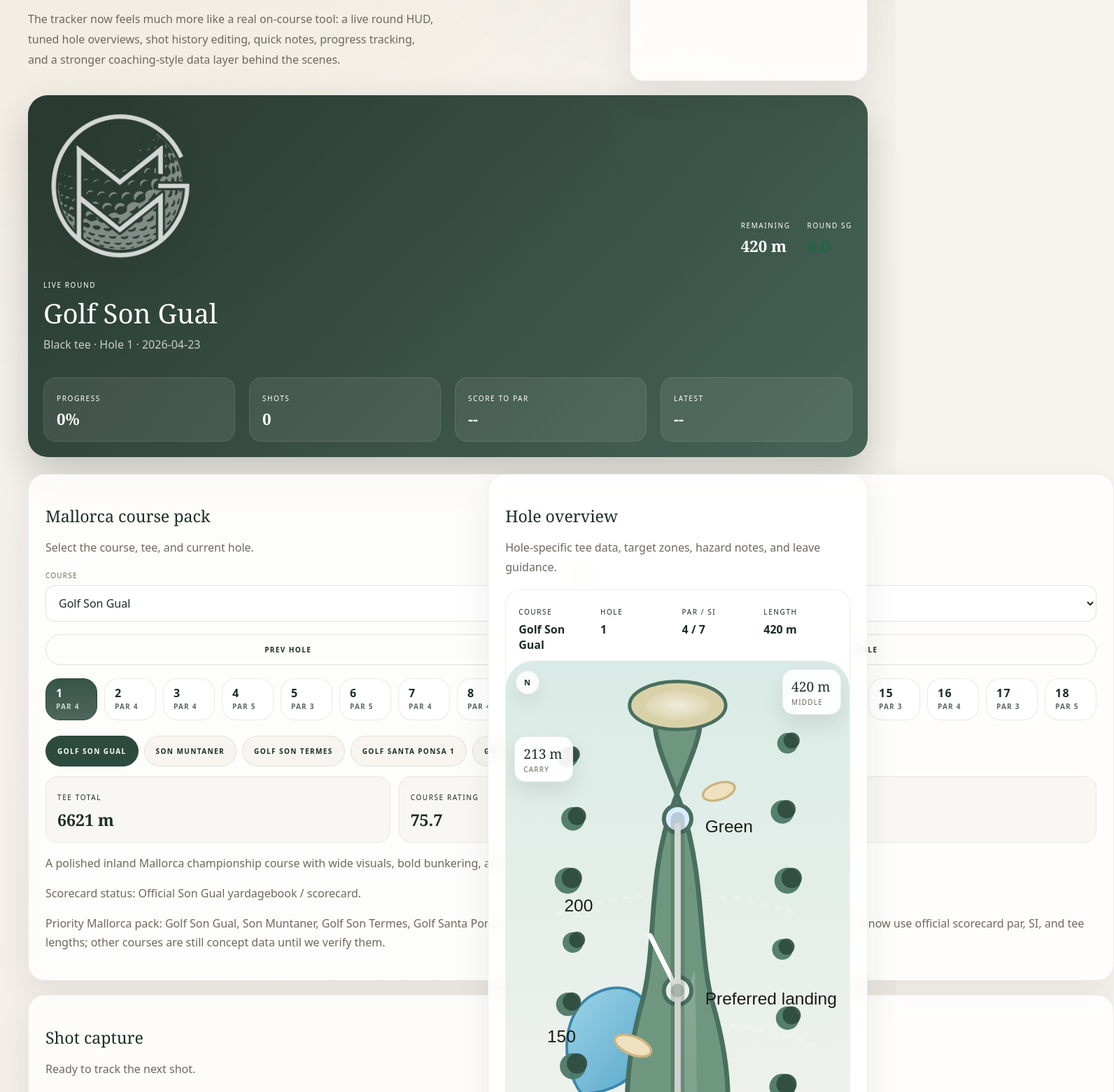
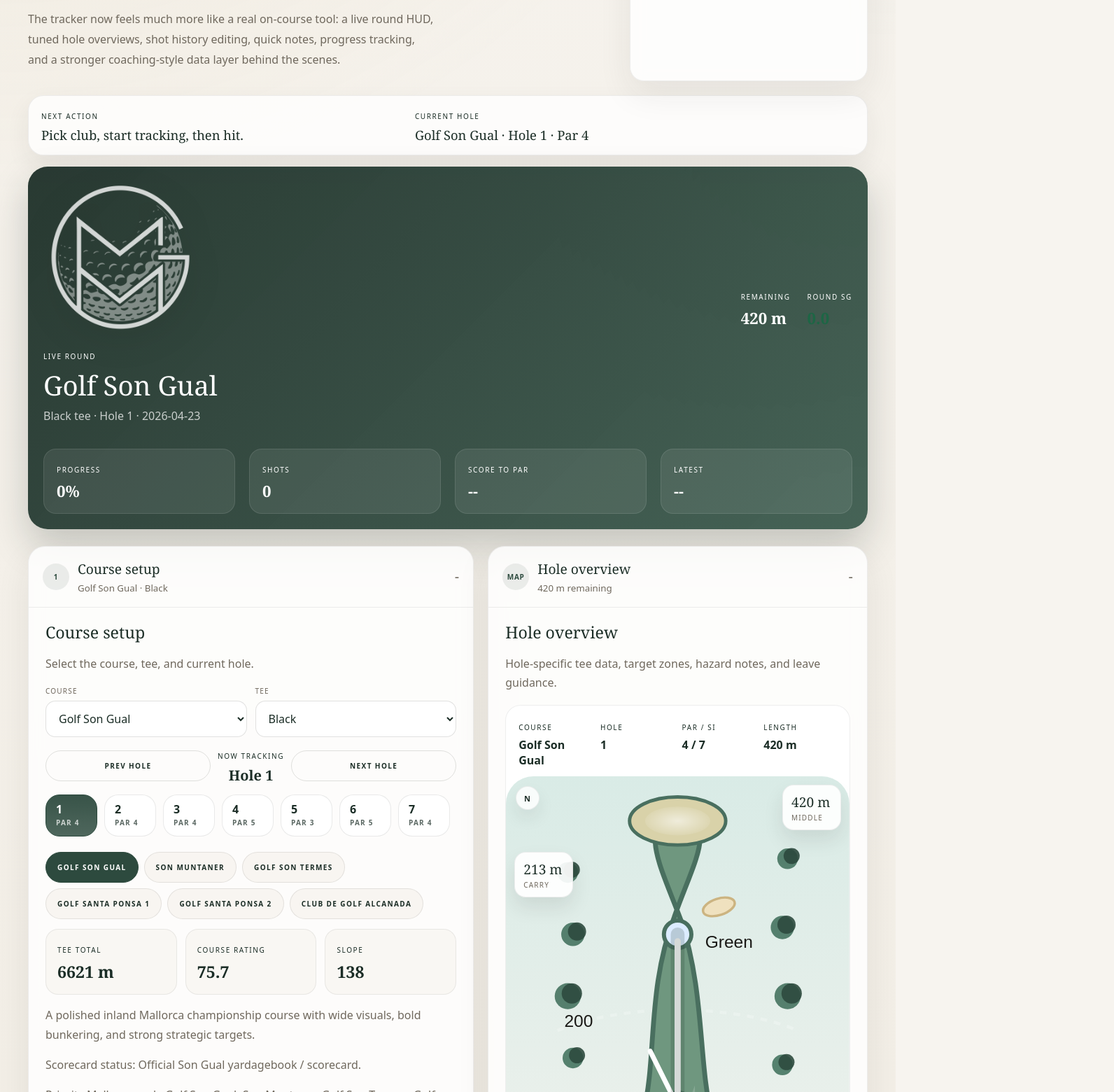
Before and after one commit to thattallkid123/mmg-shot-tracker, a Next.js app: page / in a window 1280 px wide. Shown: the part 860-2420 px from the top of the page at 70% size, 1592 px wide, since content can reach past the window. Built offline with nearby package versions, Linux system fonts and the light colour scheme.

Commit message:
Simplify tracker on-course experience

```diff
--- a/src/app/shot-tracker/shot-tracker-prototype.jsx
+++ b/src/app/shot-tracker/shot-tracker-prototype.jsx
@@ -724,6 +724,17 @@
         </div>
       </div>
 
+      <div className={styles.focusBar}>
+        <div>
+          <span className={styles.metaLabel}>Next action</span>
+          <strong>{trackingStart ? 'Walk to the ball, then end tracking.' : 'Pick club, start tracking, then hit.'}</strong>
+        </div>
+        <div>
+          <span className={styles.metaLabel}>Current hole</span>
+          <strong>{selectedCourse.name} · Hole {holeNumber} · Par {selectedHole.par}</strong>
+        </div>
+      </div>
+
       <div className={styles.roundHud}>
         <div className={styles.hudMain}>
           <div>
@@ -771,9 +782,14 @@
 
       <div className={styles.layout}>
         <div className={styles.column}>
-          <div className={styles.panel}>
+          <details className={styles.panel} open>
+            <summary className={styles.sectionSummary}>
+              <span>1</span>
+              <strong>Course setup</strong>
+              <small>{selectedCourse.name} · {selectedTee.label}</small>
+            </summary>
             <div className={styles.panelHeader}>
-              <h2>Mallorca course pack</h2>
+              <h2>Course setup</h2>
               <p>Select the course, tee, and current hole.</p>
             </div>
 
@@ -864,11 +880,16 @@
             <p className={styles.priorityNote}>
               Priority Mallorca pack: {priorityCourses.map((course) => course.name).join(', ')}. Santa Ponsa 1, 2, and 3 now use official scorecard par, SI, and tee lengths; other courses are still concept data until we verify them.
             </p>
-          </div>
+          </details>
 
-          <div className={styles.panel}>
+          <details className={styles.panel} open>
+            <summary className={styles.sectionSummary}>
+              <span>2</span>
+              <strong>Track shot</strong>
+              <small>{latestShot ? `Latest ${formatDistance(latestShot.distanceMeters, unit)}` : status}</small>
+            </summary>
             <div className={styles.panelHeader}>
-              <h2>Shot capture</h2>
+              <h2>Track shot</h2>
               <p>{status}</p>
             </div>
 
@@ -954,9 +975,14 @@
                 <strong className={styles.summaryValue}>{formatDistance(trackedHoleDistance, unit)}</strong>
               </div>
             </div>
-          </div>
+          </details>
 
-          <div className={styles.panel}>
+          <details className={styles.panel}>
+            <summary className={styles.sectionSummary}>
+              <span>3</span>
+              <strong>Scorecard</strong>
+              <small>{snapshot.holesPlayed} holes entered · {snapshot.grossScore || '--'} total</small>
+            </summary>
             <div className={styles.panelHeader}>
               <h2>Round scoring</h2>
               <p>Resume, edit, and save the current round.</p>
@@ -1006,11 +1032,16 @@
                 </div>
               </div>
             </div>
-          </div>
+          </details>
         </div>
 
         <div className={styles.column}>
-          <div className={styles.panel}>
+          <details className={styles.panel} open>
+            <summary className={styles.sectionSummary}>
+              <span>Map</span>
+              <strong>Hole overview</strong>
+              <small>{formatDistance(remainingMeters, unit)} remaining</small>
+            </summary>
             <div className={styles.panelHeader}>
               <h2>Hole overview</h2>
               <p>Hole-specific tee data, target zones, hazard notes, and leave guidance.</p>
@@ -1024,9 +1055,14 @@
               remainingMeters={remainingMeters}
               trackedHoleDistance={trackedHoleDistance}
             />
-          </div>
+          </details>
 
-          <div className={styles.panel}>
+          <details className={styles.panel}>
+            <summary className={styles.sectionSummary}>
+              <span>Shots</span>
+              <strong>Current hole shots</strong>
+              <small>{currentHoleShots.length} tracked</small>
+            </summary>
             <div className={styles.panelHeader}>
               <h2>Current hole shots</h2>
               <p>Edit club and notes inline so the round stays useful after the walk back to the buggy.</p>
@@ -1078,9 +1114,14 @@
                 ))}
               </div>
             )}
-          </div>
+          </details>
 
-          <div className={styles.panel}>
+          <details className={styles.panel}>
+            <summary className={styles.sectionSummary}>
+              <span>SG</span>
+              <strong>Performance</strong>
+              <small>{formatSignedNumber(snapshot.strokesGained.total)} total</small>
+            </summary>
             <div className={styles.panelHeader}>
               <h2>Performance snapshot</h2>
               <p>A stronger strokes-gained-style model based on score quality, hole length, and round stats.</p>
@@ -1125,9 +1166,14 @@
                 <strong className={styles.summaryValue}>{snapshot.fairwaysHit} / {snapshot.girHit}</strong>
               </div>
             </div>
-          </div>
+          </details>
 
-          <div className={styles.panel}>
+          <details className={styles.panel}>
+            <summary className={styles.sectionSummary}>
+              <span>Clubs</span>
+              <strong>Club distances</strong>
+              <small>{clubAverages.length} clubs</small>
+            </summary>
             <div className={styles.panelHeader}>
               <h2>Club distances</h2>
               <p>Simple averages from tracked shots in the current round.</p>
@@ -1148,9 +1194,14 @@
                 ))}
               </div>
             )}
-          </div>
+          </details>
 
-          <div className={styles.panel}>
+          <details className={styles.panel}>
+            <summary className={styles.sectionSummary}>
+              <span>HI</span>
+              <strong>Handicap history</strong>
+              <small>{savedRounds.length} saved rounds</small>
+            </summary>
             <div className={styles.panelHeader}>
               <h2>Handicap history</h2>
               <p>Uses the same differential logic as your spreadsheet and keeps saved rounds editable later.</p>
@@ -1176,7 +1227,7 @@
                 ))}
               </div>
             )}
-          </div>
+          </details>
         </div>
       </div>
     </section>
--- a/src/app/shot-tracker/shot-tracker.module.css
+++ b/src/app/shot-tracker/shot-tracker.module.css
@@ -9,7 +9,8 @@
 
 .hero,
 .layout,
-.roundHud {
+.roundHud,
+.focusBar {
   max-width: 1200px;
   margin: 0 auto;
   display: grid;
@@ -30,6 +31,25 @@
   padding: 22px;
   color: #fff;
   box-shadow: 0 24px 54px rgba(29, 42, 37, 0.22);
+}
+
+.focusBar {
+  grid-template-columns: minmax(0, 0.9fr) minmax(0, 1.1fr);
+  margin-bottom: 16px;
+  padding: 16px 18px;
+  border-radius: 22px;
+  background: rgba(255, 255, 255, 0.78);
+  border: 1px solid rgba(44, 42, 39, 0.08);
+  box-shadow: 0 14px 34px rgba(44, 42, 39, 0.07);
+}
+
+.focusBar strong {
+  display: block;
+  margin-top: 0.35rem;
+  color: var(--deep);
+  font-family: var(--font-serif);
+  font-size: 1.15rem;
+  font-weight: 500;
 }
 
 .hudMain,
@@ -149,6 +169,79 @@
 .panel {
   border-radius: 24px;
   padding: 24px;
+}
+
+details.panel {
+  padding: 0;
+  overflow: hidden;
+}
+
+details.panel > :not(summary) {
+  margin-left: 24px;
+  margin-right: 24px;
+}
+
+details.panel > :last-child {
+  margin-bottom: 24px;
+}
+
+details.panel[open] .sectionSummary {
+  border-bottom: 1px solid rgba(44, 42, 39, 0.08);
+}
+
+.sectionSummary {
+  display: grid;
+  grid-template-columns: auto minmax(0, 1fr);
+  gap: 5px 12px;
+  align-items: center;
+  padding: 18px 20px;
+  cursor: pointer;
+  list-style: none;
+}
+
+.sectionSummary::-webkit-details-marker {
+  display: none;
+}
+
+.sectionSummary::after {
+  content: '+';
+  grid-column: 3;
+  grid-row: 1 / span 2;
+  color: var(--taupe);
+  font-size: 1.25rem;
+}
+
+details[open] .sectionSummary::after {
+  content: '-';
+}
+
+.sectionSummary span {
+  grid-row: 1 / span 2;
+  min-width: 38px;
+  height: 38px;
+  border-radius: 999px;
+  display: grid;
+  place-items: center;
+  background: rgba(45, 74, 62, 0.09);
+  color: var(--pine);
+  font-size: 10px;
+  font-weight: 700;
+  letter-spacing: 0.08em;
+  text-transform: uppercase;
+}
+
+.sectionSummary strong {
+  color: var(--deep);
+  font-family: var(--font-serif);
+  font-size: 1.2rem;
+  font-weight: 500;
+}
+
+.sectionSummary small {
+  color: var(--taupe);
+  overflow: hidden;
+  text-overflow: ellipsis;
+  white-space: nowrap;
 }
 
 .statCard {
@@ -746,7 +839,8 @@
 @media (max-width: 980px) {
   .hero,
   .layout,
-  .hudMain {
+  .hudMain,
+  .focusBar {
     grid-template-columns: 1fr;
   }
 
@@ -768,6 +862,24 @@
   .roundHud {
     padding: 18px;
     border-radius: 20px;
+  }
+
+  details.panel {
+    padding: 0;
+  }
+
+  details.panel > :not(summary) {
+    margin-left: 16px;
+    margin-right: 16px;
+  }
+
+  details.panel > :last-child {
+    margin-bottom: 16px;
+  }
+
+  .sectionSummary {
+    grid-template-columns: auto minmax(0, 1fr) auto;
+    padding: 16px;
   }
 
   .grid,
```
